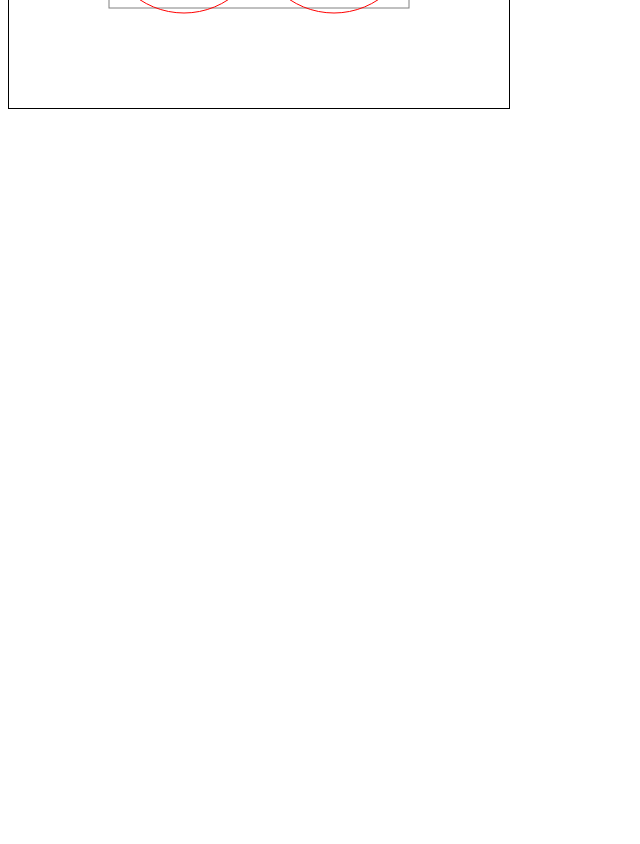
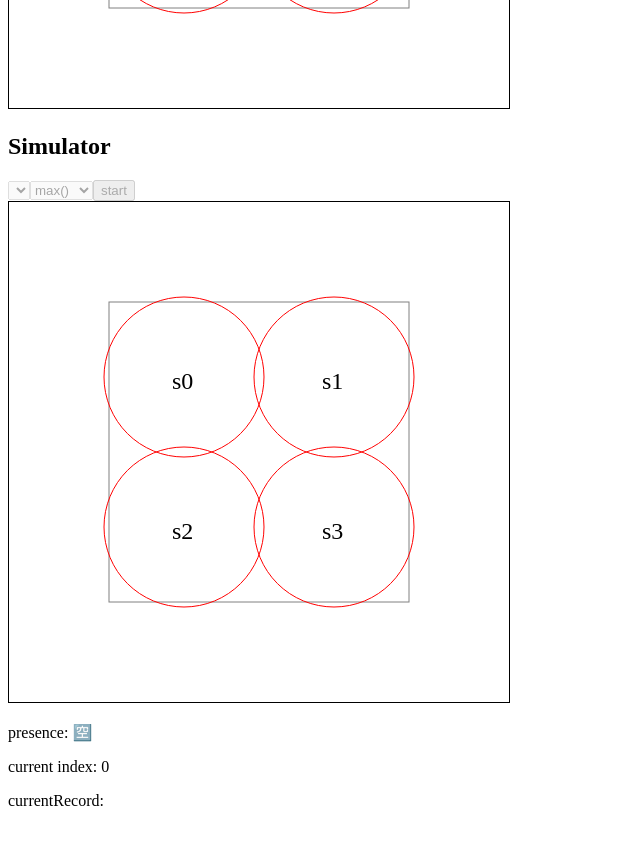
Before and after one commit to sat0yu/collaborative-sensing-simulator, a React (Vite) app: page / in a window 1280 px wide. Shown: the part 460-1304 px from the top of the page, without its empty margins (0-640 px from the left). Before the commit the page ends 800 px from the top, so only its background shows below. Built offline with nearby package versions, Linux system fonts and the light colour scheme.

Commit message:
create simulator

```diff
--- a/src/app.tsx
+++ b/src/app.tsx
@@ -1,7 +1,9 @@
 import React, { useCallback, useState } from "react";
-import { Recorder, RecordList } from "./recorder";
+import { RecordList } from "./interfaces";
+import { Recorder } from "./recorder";
 import { Room } from "./room";
 import { Sensor } from "./sensor";
+import { Simulator } from "./simulator";
 
 export const App = () => {
   const [recordLists, setRecordLists] = useState([] as RecordList[]);
@@ -34,6 +36,16 @@ export const App = () => {
           recordLists={recordLists}
         />
       </section>
+      <section>
+        <h1>Simulator</h1>
+        <Simulator
+          width={500}
+          height={500}
+          room={room}
+          sensors={sensors}
+          recordLists={recordLists}
+        />
+      </section>
     </>
   );
 };
--- a/src/recorder.tsx
+++ b/src/recorder.tsx
@@ -6,23 +6,12 @@ import React, {
   useRef,
   useState,
 } from "react";
-import { Point } from "./interfaces";
+import { RecordList as IRecordList, Message, Point } from "./interfaces";
 import { Resident } from "./resident";
 import { Room } from "./room";
 import { Sensor } from "./sensor";
 
-interface Message {
-  id: string;
-  body: any;
-}
-
-interface Record {
-  point: Point;
-  messages: Message[];
-}
-export type RecordList = Record[];
-
-const RecordList: FunctionComponent<{ value: RecordList }> = ({ value }) => {
+const RecordList: FunctionComponent<{ value: IRecordList }> = ({ value }) => {
   const [isOpen, setIsOpen] = useState(false);
   const toggle = useCallback(() => setIsOpen((current) => !current), [
     setIsOpen,
@@ -37,9 +26,9 @@ const RecordList: FunctionComponent<{ value: RecordList }> = ({ value }) => {
   );
 };
 
-const useMouseCapture = (addRecordList: (recordList: RecordList) => void) => {
+const useMouseCapture = (addRecordList: (recordList: IRecordList) => void) => {
   const [recordMode, setRecordMode] = useState(false);
-  const [seq, setSeq] = useState([] as RecordList);
+  const [seq, setSeq] = useState([] as IRecordList);
 
   const onMouseDown = useCallback(() => {
     setRecordMode(true);
@@ -48,13 +37,17 @@ const useMouseCapture = (addRecordList: (recordList: RecordList) => void) => {
 
   const onMouseMove = useCallback(
     (
-      { clientX: x, clientY: y }: MouseEvent<HTMLCanvasElement>,
+      { clientX, clientY }: MouseEvent<HTMLCanvasElement>,
+      { x: offsetX, y: offsetY }: Point,
       messages: Message[] = []
     ) => {
       if (!recordMode) {
         return;
       }
-      setSeq((prev) => [...prev, { point: { x, y }, messages }]);
+      setSeq((prev) => [
+        ...prev,
+        { point: { x: clientX - offsetX, y: clientY - offsetY }, messages },
+      ]);
     },
     [recordMode, setSeq]
   );
@@ -88,8 +81,8 @@ interface RecorderProps {
   height: number;
   room: Room;
   sensors: Sensor[];
-  addRecordList(recordList: RecordList): void;
-  recordLists: RecordList[];
+  addRecordList(recordList: IRecordList): void;
+  recordLists: IRecordList[];
 }
 
 export const Recorder: React.FunctionComponent<RecorderProps> = ({
@@ -101,12 +94,6 @@ export const Recorder: React.FunctionComponent<RecorderProps> = ({
   recordLists,
 }) => {
   const ref = useRef<HTMLCanvasElement | null>(null);
-  const [bcRect, setBCRect] = useState({
-    left: 0,
-    top: 0,
-    width,
-    height,
-  });
 
   const [
     recordMode,
@@ -126,11 +113,10 @@ export const Recorder: React.FunctionComponent<RecorderProps> = ({
 
   useEffect(() => {
     const ctx = useContext(ref);
-    setBCRect(ctx.canvas.getBoundingClientRect());
     ctx.canvas.height = height;
     ctx.canvas.width = width;
     resetCanvas(ctx);
-  }, [ref, height, width, resetCanvas, setBCRect]);
+  }, [ref, height, width, resetCanvas]);
 
   const onMouseMove = useCallback(
     (event: MouseEvent<HTMLCanvasElement>) => {
@@ -139,10 +125,14 @@ export const Recorder: React.FunctionComponent<RecorderProps> = ({
       }
       const ctx = useContext(ref);
       resetCanvas(ctx);
+      const {
+        left: offsetX,
+        top: offsetY,
+      } = ctx.canvas.getBoundingClientRect();
       const resident = new Resident({
         center: {
-          x: event.clientX - bcRect.left,
-          y: event.clientY - bcRect.top,
+          x: event.clientX - offsetX,
+          y: event.clientY - offsetY,
         },
         radius: 20,
         color: "blue",
@@ -152,9 +142,9 @@ export const Recorder: React.FunctionComponent<RecorderProps> = ({
         const result = s.probe(resident);
         return result == null ? acc : [...acc, { id: s.id, body: result }];
       }, [] as Message[]);
-      onMouseMoveMC(event, messages);
+      onMouseMoveMC(event, { x: offsetX, y: offsetY }, messages);
     },
-    [ref, bcRect, recordMode, onMouseMoveMC, sensors, resetCanvas]
+    [ref, recordMode, onMouseMoveMC, sensors, resetCanvas]
   );
 
   const onMouseUp = useCallback(() => {
--- a/src/sensor.tsx
+++ b/src/sensor.tsx
@@ -40,7 +40,7 @@ export class Sensor implements Object {
     const result =
       Math.pow(this.r + radius, 2) >=
       Math.pow(this.x - center.x, 2) + Math.pow(this.y - center.y, 2);
-    console.log(this.id, result);
+    // console.log(this.id, result);
     if (this.lastState == result) {
       return null;
     }
--- /dev/null
+++ b/src/simulator.tsx
@@ -0,0 +1,141 @@
+import React, {
+  ChangeEvent,
+  useCallback,
+  useEffect,
+  useRef,
+  useState,
+} from "react";
+import { RecordList } from "./interfaces";
+import { Resident } from "./resident";
+import { Room } from "./room";
+import { Sensor } from "./sensor";
+
+const useContext = (ref: React.MutableRefObject<HTMLCanvasElement | null>) => {
+  const canvas = ref.current;
+  if (canvas == null) {
+    throw new Error("canvas not found");
+  }
+  const ctx = canvas.getContext("2d");
+  if (ctx == null) {
+    throw new Error("context not found");
+  }
+  return ctx;
+};
+
+interface SimulatorProps {
+  width: number;
+  height: number;
+  room: Room;
+  sensors: Sensor[];
+  recordLists: RecordList[];
+}
+
+export const Simulator: React.FunctionComponent<SimulatorProps> = ({
+  height,
+  width,
+  room,
+  sensors,
+  recordLists,
+}) => {
+  const ref = useRef<HTMLCanvasElement | null>(null);
+  const [isPresent, setIsPresent] = useState(false);
+  const [recordIdx, setRecordIdx] = useState(0);
+  const [selectedRecordListIdx, setSelectedRecordListIdx] = useState(0);
+  const [isSimulating, setIsSimulating] = useState(false);
+
+  const resetCanvas = useCallback(
+    (ctx: CanvasRenderingContext2D) => {
+      ctx.clearRect(0, 0, width, height);
+      room.draw(ctx);
+      sensors.forEach((s) => s.draw(ctx));
+    },
+    [width, height, room, sensors]
+  );
+
+  const onClickStart = useCallback(() => {
+    setIsSimulating(true);
+    setRecordIdx(0);
+  }, [setIsSimulating, setRecordIdx]);
+
+  useEffect(() => {
+    const ctx = useContext(ref);
+    ctx.canvas.height = height;
+    ctx.canvas.width = width;
+    resetCanvas(ctx);
+  }, [ref, height, width, resetCanvas]);
+
+  const currentRecordList = recordLists[selectedRecordListIdx] || [];
+
+  useEffect(() => {
+    if (!isSimulating) {
+      return;
+    }
+    const ctx = useContext(ref);
+    resetCanvas(ctx);
+    const currentRecord = currentRecordList[recordIdx];
+    if (
+      currentRecord ==
+      null /** recordIdx runs over the end of currentRecordList */
+    ) {
+      return setIsSimulating(false);
+    }
+    const resident = new Resident({
+      center: currentRecord.point,
+      radius: 20,
+      color: "blue",
+    });
+    resident.draw(ctx);
+    setTimeout(() => setRecordIdx((prev) => prev + 1), 100);
+  }, [
+    isSimulating,
+    recordIdx,
+    currentRecordList,
+    resetCanvas,
+    setRecordIdx,
+    setIsSimulating,
+  ]);
+
+  const methods = ["max()", "avg()", "latest()"];
+
+  const isUnavailable = isSimulating || currentRecordList.length == 0;
+
+  return (
+    <>
+      <div>
+        <select
+          disabled={isUnavailable}
+          onChange={({ target }: ChangeEvent<HTMLSelectElement>) =>
+            setSelectedRecordListIdx(+target.value)
+          }
+          value={selectedRecordListIdx}
+        >
+          {recordLists.map((recordList, i) => (
+            <option
+              key={i}
+              value={i}
+            >{`records length: ${recordList.length}`}</option>
+          ))}
+        </select>
+        <select disabled={isUnavailable}>
+          {methods.map((method, i) => (
+            <option key={i}>{method}</option>
+          ))}
+        </select>
+        <button onClick={onClickStart} disabled={isUnavailable}>
+          start
+        </button>
+      </div>
+      <canvas style={{ border: "solid 1px black" }} ref={ref} />
+      <>
+        <p>presence: {isPresent ? "🈵" : "🈳"}</p>
+        <p>current index: {recordIdx}</p>
+        <div>
+          currentRecord:{" "}
+          <pre style={{ height: "11rem" }}>
+            {JSON.stringify(currentRecordList[recordIdx], null, 2)}
+          </pre>
+        </div>
+      </>
+    </>
+  );
+};
```
Also changed, not shown: src/interfaces.tsx (+11 -0 lines).
